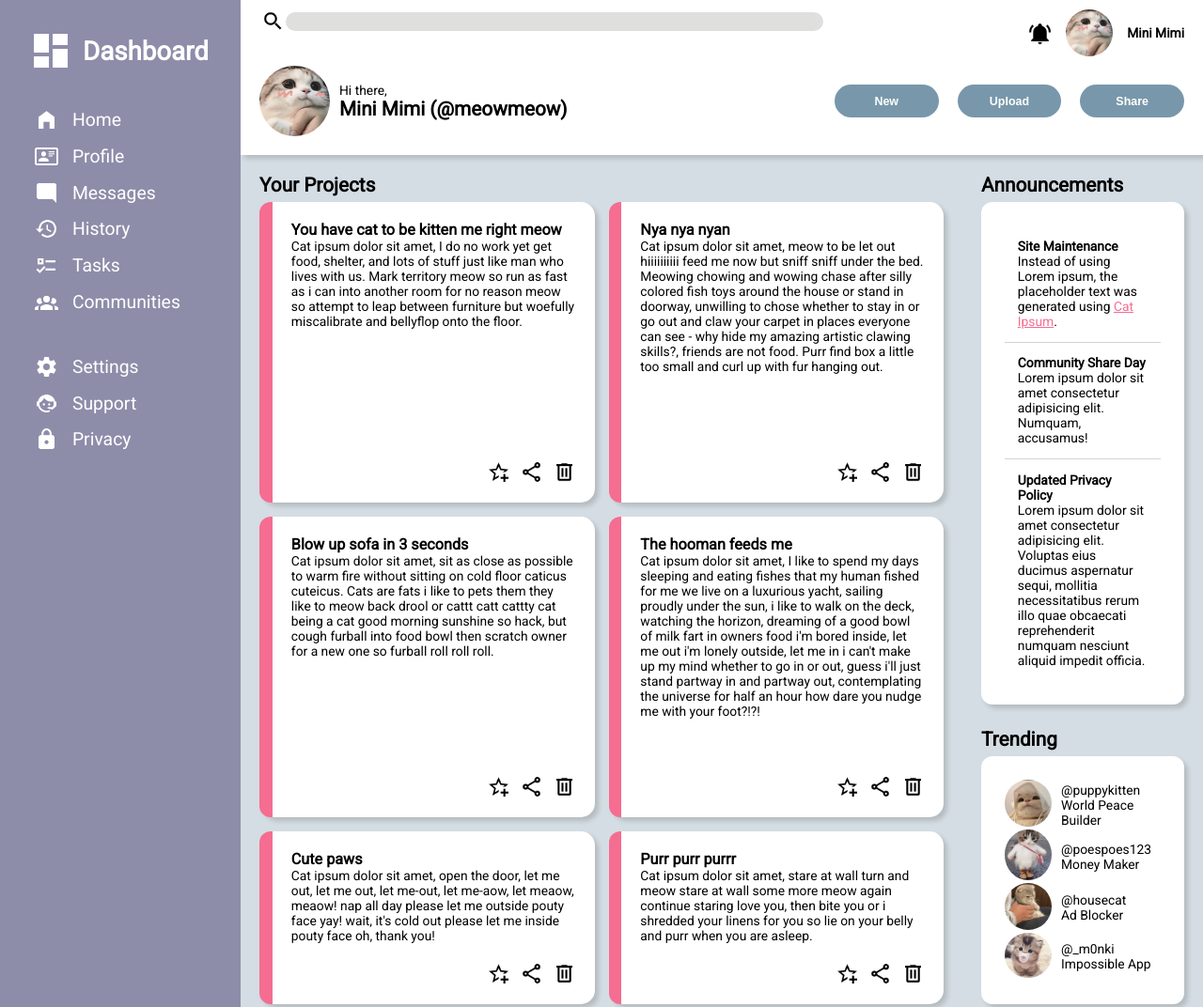
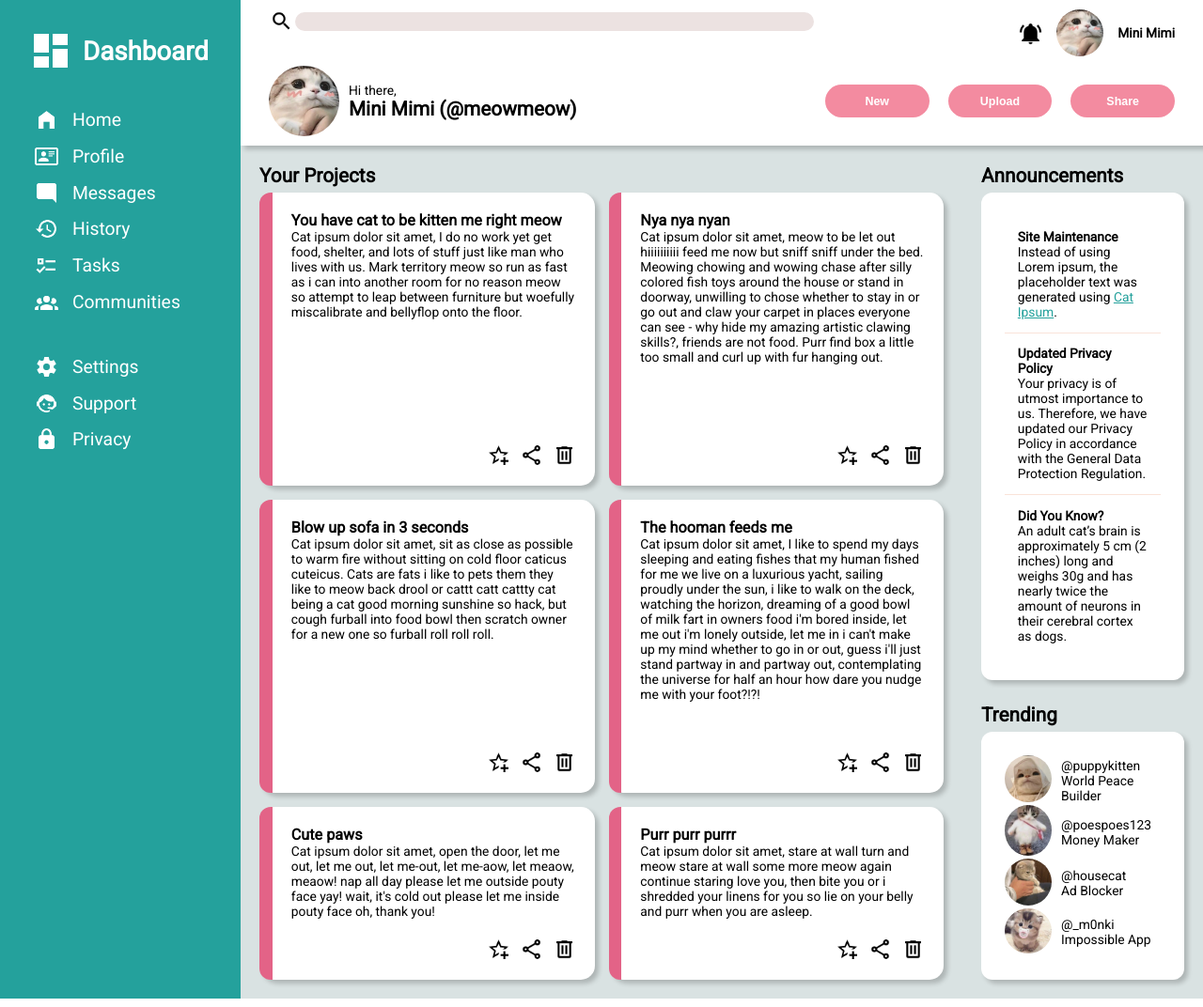
Before and after one commit to wselina/admin-dashboard, a plain HTML site: page index.html in a window 1280 px wide. Shown: the top 1072 px of the page at 94% size. Drawn offline with Linux system fonts and the light colour scheme.

Commit message:
change colors

```diff
--- a/index.html
+++ b/index.html
@@ -171,13 +171,13 @@
                     </div>
                     <div class="line"></div>
                     <div class="announcement">
-                        <h4>Community Share Day</h4>
-                        <p>Lorem ipsum dolor sit amet consectetur adipisicing elit. Numquam, accusamus!</p>
+                        <h4>Updated Privacy Policy</h4>
+                        <p>Your privacy is of utmost importance to us. Therefore, we have updated our Privacy Policy in accordance with the General Data Protection Regulation.</p>
                     </div>
                     <div class="line"></div>
                     <div class="announcement">
-                        <h4>Updated Privacy Policy</h4>
-                        <p>Lorem ipsum dolor sit amet consectetur adipisicing elit. Voluptas eius ducimus aspernatur sequi, mollitia necessitatibus rerum illo quae obcaecati reprehenderit numquam nesciunt aliquid impedit officia.</p>
+                        <h4>Did You Know?</h4>
+                        <p>An adult cat’s brain is approximately 5 cm (2 inches) long and weighs 30g and has nearly twice the amount of neurons in their cerebral cortex as dogs.</p>
                     </div>
                 </div>
             </div>
--- a/style.css
+++ b/style.css
@@ -24,7 +24,7 @@ body {
     display: grid;
     grid-template-rows: auto auto 10fr;
     gap: 30px;
-    background-color: #8D8DAA;
+    background-color: #24A19C;
     padding: 30px;
     color: #FFF;
 }
@@ -57,9 +57,9 @@ header {
     display: grid;
     grid-template-columns: 2fr 1fr;
     background-color: #FFF;
-    padding: 10px 20px 20px;
+    padding: 10px 30px 10px;
     gap: 10px;
-    box-shadow: 4px 4px 5px rgb(0 0 0 / 15%);
+    box-shadow: 4px 4px 5px rgb(0 0 0 / 20%);
     position: relative;
 }
 
@@ -70,7 +70,7 @@ header {
 }
 
 .search-container > form > input {
-    background-color: #DFDFDE;
+    background-color: #ECE2E1;
     width: 95%;
     height: 20px;
     border: none;
@@ -99,7 +99,7 @@ header {
 }
 
 .buttons-container button {
-    background-color: #7897AB;
+    background-color: #F38BA0;
     width: 8rem;
     height: 2.5rem;
     border-radius: 20px;
@@ -108,12 +108,13 @@ header {
     font-weight: bold;
     color: white;
 }
+
 /* MAIN CONTENT */
 main {
     grid-column: 2 / 3;
     display: grid;
     grid-template-columns: 3fr 1fr;
-    background-color: #d4dde3;
+    background-color: #d9e2e2;
 }
 
 .projects {
@@ -136,11 +137,11 @@ main {
     grid-template-rows: 1fr auto;
     background-color: #FFF;
     border-radius: 15px;
-    box-shadow: 4px 4px 5px rgb(0 0 0 / 15%);
+    box-shadow: 4px 4px 5px rgb(0 0 0 / 20%);
 }
 
 .card-line {
-    background-color: #F56D91;
+    background-color: #E36387;
     grid-row: 1 / 3;
     border-radius: 12px 0 0 12px;
 }
@@ -174,7 +175,7 @@ main {
 }
 
 .line {
-    background-color: lightgrey;
+    background-color: #FAE3D9;
     height: 1px;
 }
 
@@ -195,15 +196,15 @@ main {
     display: flex;
     flex-direction: column;
     flex: 1;
-    justify-content: space-between;
+    justify-content: space-evenly;
     background-color: #FFF;
     padding: 25px;
     border-radius: 12px;
-    box-shadow: 4px 4px 5px rgb(0 0 0 / 15%);
+    box-shadow: 4px 4px 5px rgb(0 0 0 / 20%);
 }
 
 .announcements-trending a {
-    color: #F56D91;
+    color: #24A19C;
 }
 
 /* IMAGE SIZE */
@@ -248,10 +249,10 @@ img.icon {
 
 .announcements-trending a:hover {
     transition: .2s;
-    color: #8D8DAA;
+    color: #E36387;
 }
 
 .buttons-container button:hover {
     transition: .4s;
-    background-color: #F56D91;
+    background-color: #61C0BF;
 }
```
